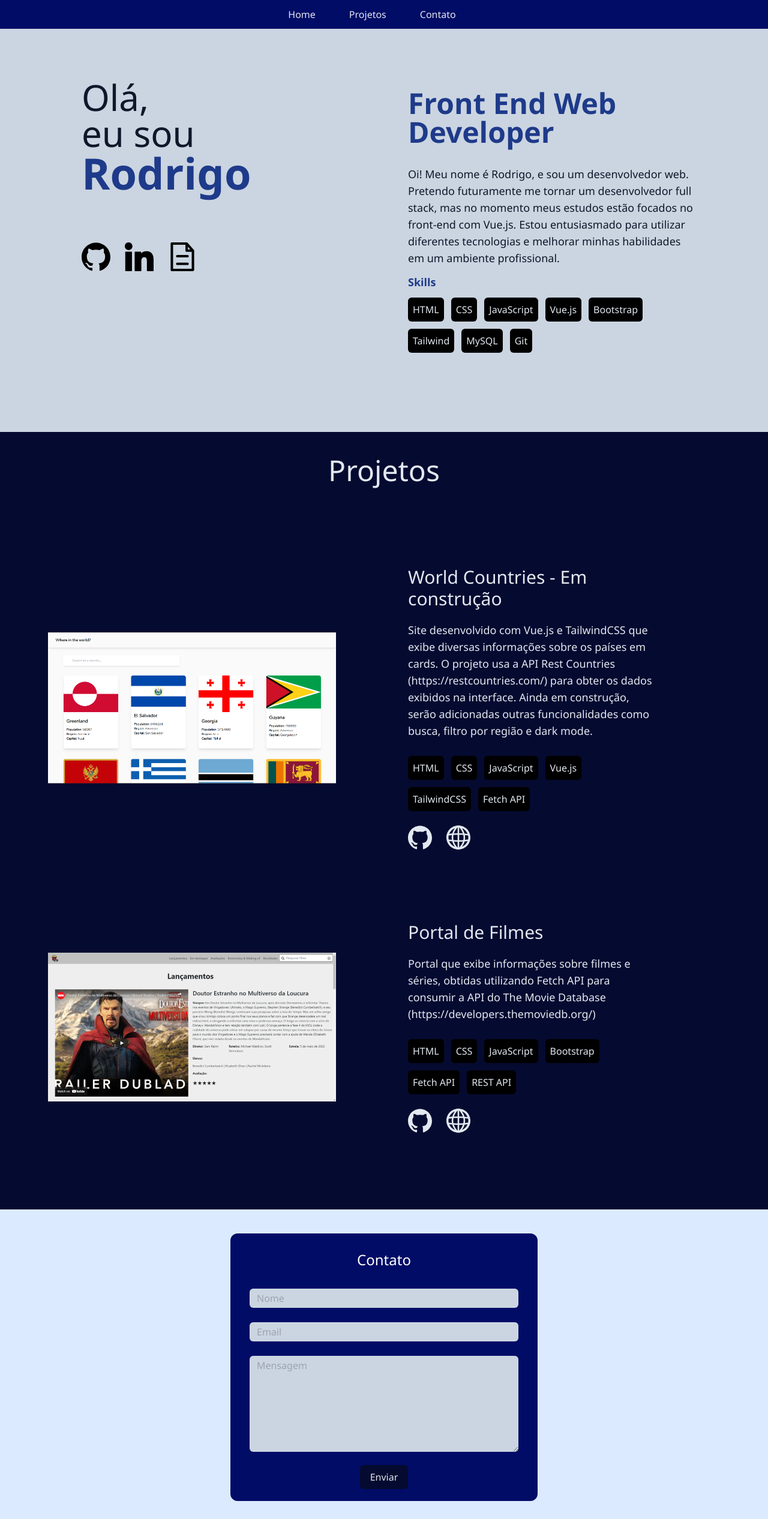
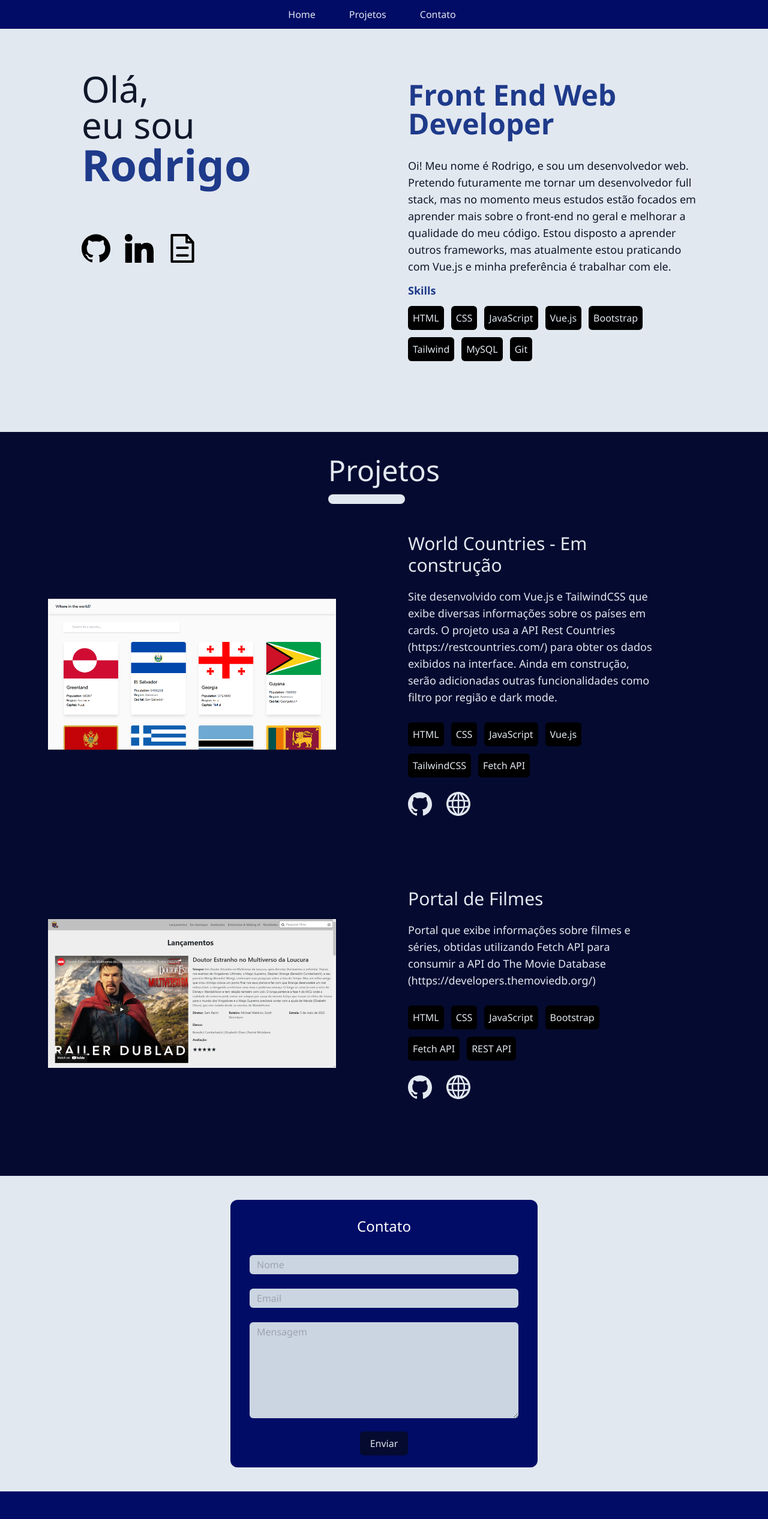
Before and after one commit to rodpd/portfolio, a Vue app: page / in a window 1280 px wide. Shown: the top 2532 px of the page at 60% size. Built offline with nearby package versions, Linux system fonts and the light colour scheme.

Commit message:
text and color changes

```diff
--- a/src/components/ContactForm.vue
+++ b/src/components/ContactForm.vue
@@ -1,6 +1,6 @@
 <template>
 
-    <div id="contact" class="flex justify-center py-10 bg-blue-100 ">
+    <div id="contact" class="flex justify-center py-10 bg-slate-200 ">
         <div class="bg-navyblue w-[90vw] sm:w-[70vw] lg:w-[40vw] rounded-xl">
             <h2 class="text-2xl text-center text-white pt-7">Contato</h2>
             <form class="p-5 pt-2" ref="contactForm" @submit.prevent="sendEmail">
@@ -13,7 +13,7 @@
                 <input type="text" id="mail" name="mail" placeholder="Email" autocomplete="off" class="w-[75vw] sm:w-[55vw] lg:w-[35vw] mx-auto p-1 pl-3 mt-6 rounded-md bg-slate-300 outline-0 focus:bg-slate-100">
             </div>
             <div class="text-center">
-                <textarea type="text" id="message" name="message" placeholder="Mensagem" autocomplete="off" class="w-[75vw] sm:w-[55vw] h-40 lg:w-[35vw] p-1 pl-3 mt-6 outline-0 rounded-md bg-slate-300 focus:bg-slate-100"></textarea>
+                <textarea type="text" id="message" name="message" placeholder="Mensagem" autocomplete="off" class="min-h-[60%] w-[75vw] sm:w-[55vw] h-40 lg:w-[35vw] p-1 pl-3 mt-6 outline-0 rounded-md bg-slate-300 focus:bg-slate-100"></textarea>
                 <label for="message"></label>
             </div>
                 <input id="submit" type="submit" value="Enviar" class="flex justify-center w-20 h-10 p-1 mx-auto mt-4 rounded-md text-slate-200 bg-darkblue hover:bg-blue-900 active:bg-blue-700">
--- a/src/components/Home.vue
+++ b/src/components/Home.vue
@@ -1,6 +1,6 @@
 <template>
 
-    <div id='home' class="bg-slate-300 lg:grid lg:content-center h-min lg:h-[90vh] lg:grid-cols-2 repeat">
+    <div id='home' class="bg-slate-200 lg:grid lg:content-center h-min lg:h-[90vh] lg:grid-cols-2 repeat">
         <div class="p-10 pb-0 sm:pb-10 sm:ml-24">
             <h1 class="text-6xl text-slate-900">Olá, <br>
             eu sou
@@ -12,7 +12,8 @@
             <p class="text-5xl font-semibold text-blue-900 lg:mt-4">Front End Web Developer</p>
             <p class="mt-8 text-lg text-slate-900">
                 Oi! Meu nome é Rodrigo, e sou um desenvolvedor web. Pretendo futuramente me tornar um desenvolvedor full stack,
-                mas no momento meus estudos estão focados no front-end com Vue.js. Estou entusiasmado para utilizar diferentes tecnologias e melhorar minhas habilidades em um ambiente profissional.
+                mas no momento meus estudos estão focados em aprender mais sobre o front-end no geral e melhorar a qualidade do meu código.
+				Estou disposto a aprender outros frameworks, mas atualmente estou praticando com Vue.js e minha preferência é trabalhar com ele.
             </p>
             <h3 class="mt-3 text-lg font-semibold text-blue-900">Skills</h3>
             <Skills :skills="this.skills" />
--- a/src/components/Projects.vue
+++ b/src/components/Projects.vue
@@ -1,6 +1,6 @@
 <template>
     <div id="projects" class="grid lg:pb-12 bg-darkblue h-min">
-        <div class="mx-auto mt-10 mb-16">
+        <div class="mx-auto mt-10 mb-2">
             <h1 class="text-5xl text-slate-200">Projetos</h1>
             <Bar color="slate-200" />
         </div>
@@ -35,7 +35,7 @@ export default {
 					id: 1, title: "World Countries - Em construção", img: "world.png",
 					description: ` Site desenvolvido com Vue.js e TailwindCSS que exibe diversas informações sobre os países em cards. O projeto usa a
 					API Rest Countries (https://restcountries.com/) para obter os dados exibidos na interface. Ainda em construção,
-					serão adicionadas outras funcionalidades como busca, filtro por região e dark mode.
+					serão adicionadas outras funcionalidades como filtro por região e dark mode.
 					`,
 					skills: [
 						{id: 1, text: 'HTML'},
--- a/src/components/ResumeIcon.vue
+++ b/src/components/ResumeIcon.vue
@@ -1,5 +1,5 @@
 <template>
-    <a href="https://drive.google.com/file/d/1Xw_mbzqNZlEKw-2-kzWL4kfIiIbhbM_2/view?usp=sharing" target="_blank">
+    <a href="https://drive.google.com/file/d/1-VFdhkhB2j2bNIFku2MqJYT8Buh0fHw1/view?usp=sharing" target="_blank">
         <svg :class="`duration-300 hover:scale-125 fill-${color} hover:fill-blue-600`" width="48px" height="48px" version="1.1" id="Layer_1" xmlns="http://www.w3.org/2000/svg" xmlns:xlink="http://www.w3.org/1999/xlink" x="0px" y="0px"
 	 viewBox="0 0 488.9 488.9" style="enable-background:new 0 0 488.9 488.9;" xml:space="preserve">
 <g>
```
